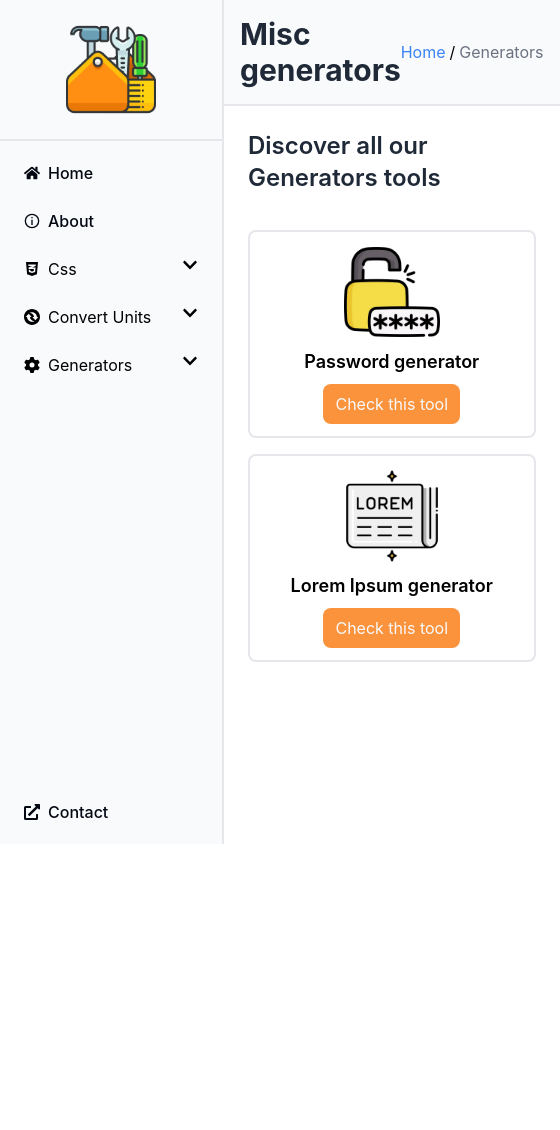
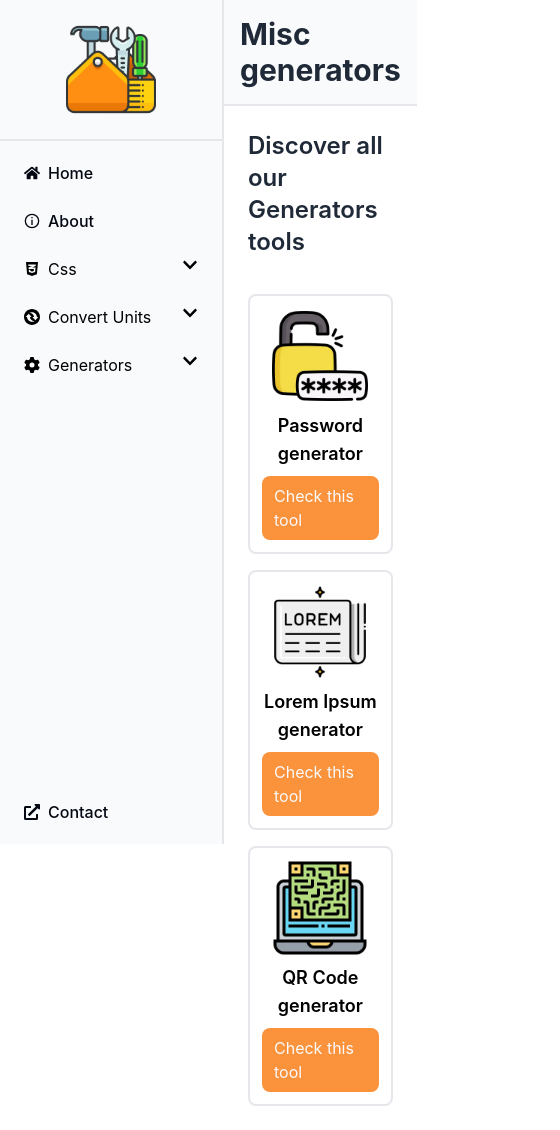
Before and after one commit to Oslonline/oslo-toolbox, a React (Vite) app: page /Generators in a window 390 px wide. Shown: the whole page, 560 px wide, since content can reach past the window. Before the commit the page ends 844 px from the top, so only its background shows below. Built offline with nearby package versions, Linux system fonts and the light colour scheme.

Commit message:
fix: add qrcode toolcard & minor styling changes

```diff
--- a/src/components/Header/Breadcrumbs.jsx
+++ b/src/components/Header/Breadcrumbs.jsx
@@ -18,7 +18,7 @@ function Breadcrumbs() {
   ];
 
   return (
-    <nav className="flex items-center space-x-1">
+    <nav className="hidden items-center space-x-1 md:flex">
       {breadcrumbs.map((breadcrumb, index) => (
         <React.Fragment key={breadcrumb.segment}>
           {index === breadcrumbs.length - 1 ? (
--- a/src/pages/Home/HomeGen.jsx
+++ b/src/pages/Home/HomeGen.jsx
@@ -12,6 +12,12 @@ const genTools = [
     link: "/Generator/Password",
     text: "",
     icon: "/images/gen-tools/lorem.webp",
+  },
+  {
+    name: "QR Code generator",
+    link: "/Generator/QrCode",
+    text: "",
+    icon: "/images/gen-tools/qr-code.webp",
   },
 ];
 
--- a/src/pages/Tools/Generator/Password.jsx
+++ b/src/pages/Tools/Generator/Password.jsx
@@ -51,7 +51,7 @@ export default function Password() {
       <div>
         <p className="text-gray-500">Generate your password for free up to 128 chars with the choice to add uppercase, lowercase, numbers et special characters.</p>
       </div>
-      <div className="flex items-center justify-between rounded-md border-2 border-gray-200 p-4">
+      <div className="flex items-center justify-between rounded-md border-2 gap-8 border-gray-200 p-4">
         <p className="font-mono text-xl">{password}</p>
         <div className="flex gap-4">
           <button onClick={handleCopy}>{copied ? <FaCheck fontSize={24} color="green" /> : <FaCopy fontSize={24} />}</button>
--- a/src/pages/Tools/Generator/QrCode.jsx
+++ b/src/pages/Tools/Generator/QrCode.jsx
@@ -47,7 +47,7 @@ export default function QrCode() {
       </div>
       <div className="flex items-center justify-between gap-4 rounded-md border-2 border-gray-200 p-4">
         <input type="text" value={link} onChange={handleLinkChange} placeholder="Link / Text" className={`p-2rounded-md w-full rounded-md border-2 border-gray-200 bg-white p-2 caret-orange-400 outline-none focus:border-orange-400 focus:outline-offset-0`} />
-        <input type="color" value={color} onChange={(e) => setColor(e.target.value)} className="h-10 w-10 rounded-md border-2 border-gray-300" />
+        <input type="color" value={color} onChange={(e) => setColor(e.target.value)} className="hover:cursor-pointer h-10 w-10 min-w-10 rounded-md border-2 border-gray-300" />
         <button onClick={generateQRCode} className={`rounded-md bg-orange-400 px-3 py-2 text-gray-50 duration-200 hover:bg-orange-600`}>
           Generate
         </button>
```
Also changed, not shown: public/images/gen-tools/qr-code.webp (added).
